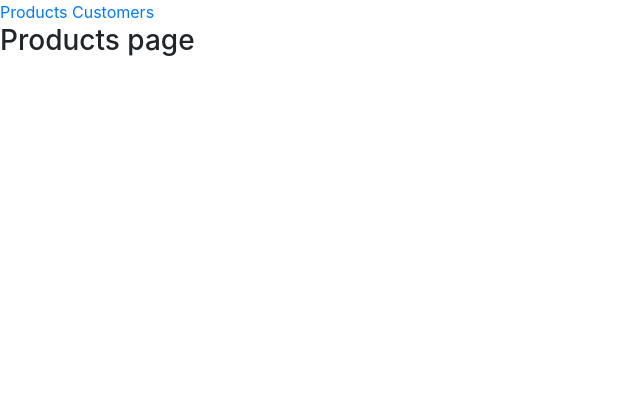
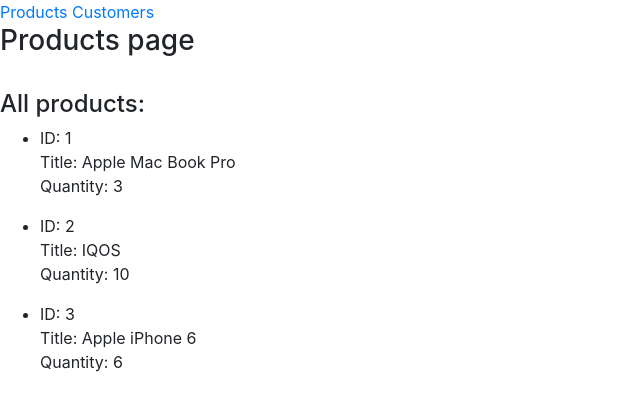
Before and after one commit to Keringer91/store-app, a Vue app: page /#/products in a window 1280 px wide. Shown: the top 410 px of the page, without its empty margins (0-640 px from the left). Built offline with nearby package versions, Linux system fonts and the light colour scheme.

Commit message:
Zadatak 5: All products listed

```diff
--- a/src/components/AppProducts.vue
+++ b/src/components/AppProducts.vue
@@ -1,15 +1,28 @@
 <template>
   <div>
-      <h3>Products page</h3>
+      <h3>Products page</h3><br>
+      <h4>All products: </h4>
+      <ul v-for="(product,index) in products" :key="index">
+        <li>
+            ID: {{ product.id}}<br>
+            Title: {{ product.name }}<br>
+            Quantity: {{ product.quantity }}<br>
+        </li>
+    </ul>
   </div>
 </template>
 
 <script>
+import { productService } from '../services/ProductService'
 export default {
   data () {
     return {
+      products: []
+    }
+   },
 
-    }
-  }
+   created() {
+     this.products = productService.list()
+   },
 }
 </script>
--- /dev/null
+++ b/src/services/ProductService.js
@@ -0,0 +1,59 @@
+const products = [
+    {
+      id: 1,
+      name: "Apple Mac Book Pro",
+      quantity: 3
+    },
+    {
+      id: 2,
+      name: "IQOS",
+      quantity: 10
+    },
+    {
+      id: 3,
+      name: "Apple iPhone 6",
+      quantity: 6
+    }
+  ];
+
+  export default class ProductService {
+    /**
+     * Gets the list of products
+     *
+     * @returns Array
+     */
+    list() {
+      return products;
+    }
+
+    /**
+     * Finds a product by id
+     *
+     * @param {Number} id
+     *
+     * @returns Object
+     */
+    find(id) {
+      return products.find(product => product.id === id);
+    }
+
+    /**
+     * Icrement the quantity of a product
+     *
+     * @param {Object} product
+     */
+    increment(product) {
+      product.quantity++;
+    }
+
+    /**
+     * Decrement the quantity of a product if there are any products
+     *
+     * @param {Object} product
+     */
+    decrement(product) {
+      product.quantity > 0 && product.quantity--;
+    }
+  }
+
+  export const productService = new ProductService();
```
